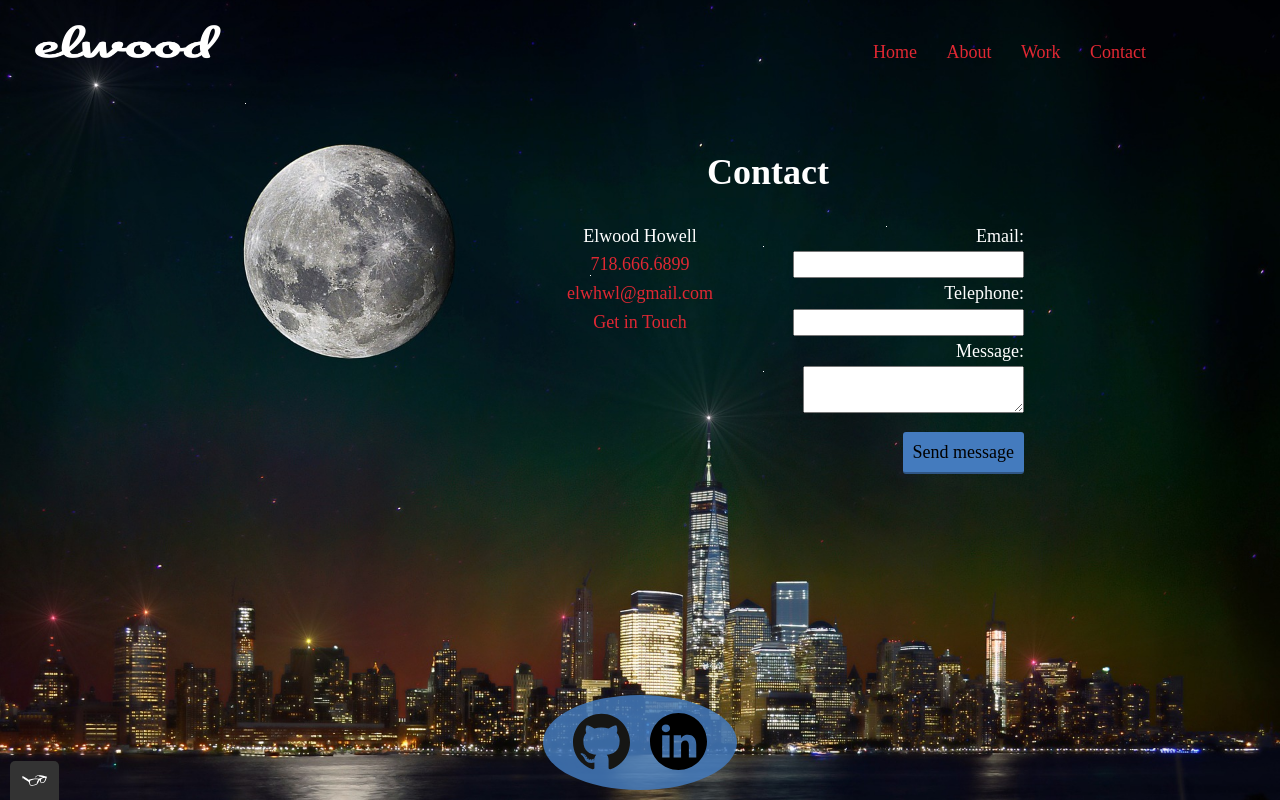
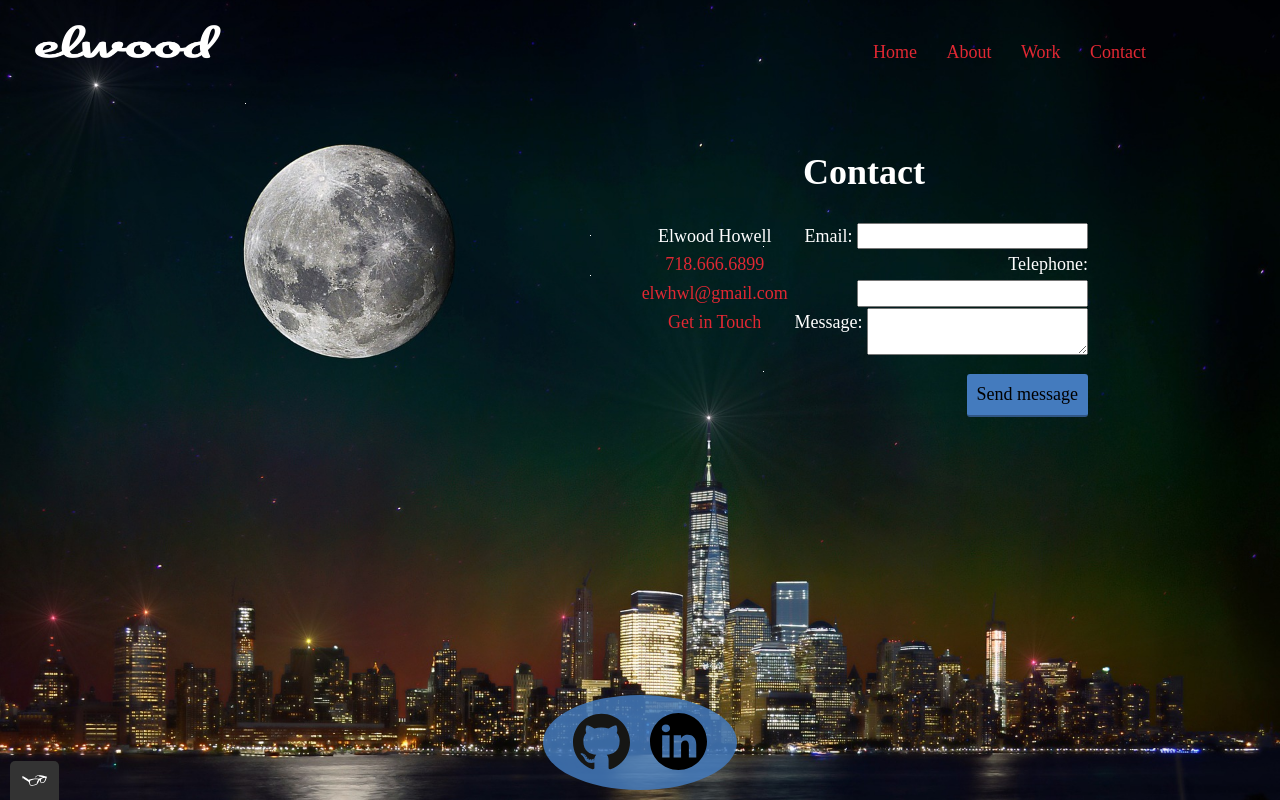
Before and after one commit to ElwoodMattHowell/portfolio-website, a plain HTML site: page contact.html in a window 1280 px wide. Drawn offline with nearby package versions, Linux system fonts and the light colour scheme.

Commit message:
attempted cross browser fix

```diff
--- a/css/style.production.css
+++ b/css/style.production.css
@@ -182,31 +182,29 @@ main {
  }
 
  .contact {
-   margin-left: 40%;
+   margin-left: 50%;
    margin-top: 5%;
    display: -ms-grid;
    display: grid;
-   width: 40%;
-   -ms-grid-columns: 1fr 1fr;
-   grid-template-columns: 1fr 1fr;
- }
-
- .contact_item {
+   width: 35%;
+   -ms-grid-columns: 1fr 1fr 1fr;
+   grid-template-columns: 1fr 1fr 1fr;
  }
 
  .contact-title {
    -ms-grid-column: 1;
        grid-column-start: 1;
-   -ms-grid-column-span:2;
-   grid-column-end:3;
+   -ms-grid-column-span:3;
+   grid-column-end:4;
  }
 
  .contact-form {
    text-align: right;
+   grid-column: 2 / -1;
  }
 
  .message_label {
-    vertical-align: top;
+     vertical-align: top;
  }
 
  .grid {
--- a/css/styles.css
+++ b/css/styles.css
@@ -166,20 +166,18 @@ main {
    margin-left: 50%;
    margin-top: 5%;
    display: grid;
-   width: 40%;
-   grid-template-columns: 1fr 1fr;
- }
-
- .contact_item {
+   width: 35%;
+   grid-template-columns: 1fr 1fr 1fr;
  }
 
  .contact-title {
    grid-column-start: 1;
-   grid-column-end:3;
+   grid-column-end:4;
  }
 
  .contact-form {
    text-align: right;
+   grid-column: 2 / -1;
  }
 
  .message_label {
```
